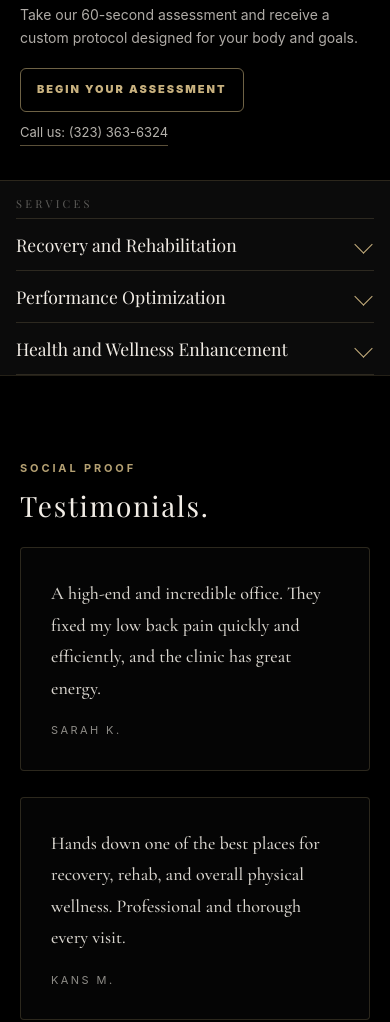
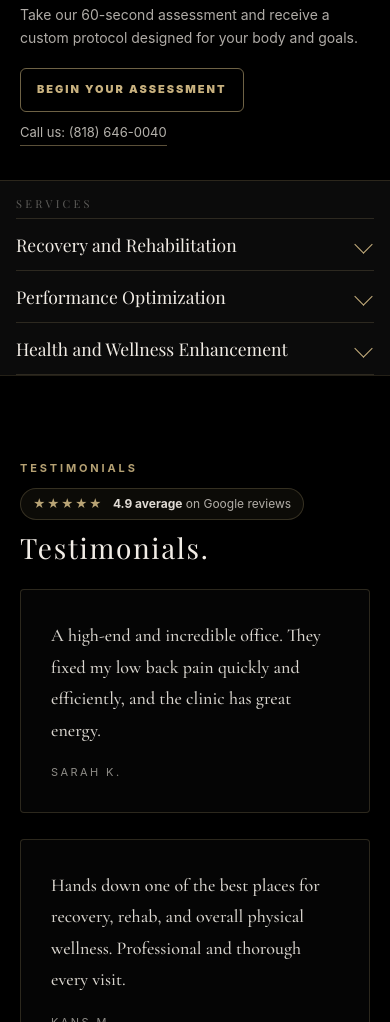
Before and after one commit to sarahkitay/epc-static, a plain HTML site: page index.html in a window 390 px wide. Shown: the part 978-2000 px from the top of the page. Drawn offline with nearby package versions, Linux system fonts and the light colour scheme; a web font is replaced by a local one.

Commit message:
Refine testimonials header and restore 4.9 rating badge

```diff
--- a/assets/css/styles.css
+++ b/assets/css/styles.css
@@ -600,12 +600,44 @@ img {
   max-width: 1100px;
   margin: 0 auto;
 }
+.epc-testimonials-grid .tg-top{
+  display: flex;
+  align-items: baseline;
+  justify-content: space-between;
+  gap: 14px;
+  margin: 0 0 12px 0;
+}
 .epc-testimonials-grid .tg-eyebrow{
-  margin: 0 0 12px 0;
+  margin: 0;
   font-size: 11px;
   letter-spacing: .26em;
   text-transform: uppercase;
   color: rgba(201,178,127,.90);
+  font-weight: 700;
+}
+.epc-testimonials-grid .tg-rating{
+  display: inline-flex;
+  align-items: center;
+  gap: 10px;
+  padding: 10px 14px;
+  border: 1px solid rgba(201,178,127,.22);
+  background: rgba(201,178,127,.06);
+  border-radius: 999px;
+  color: rgba(242,237,230,.88);
+  line-height: 1;
+  white-space: nowrap;
+}
+.epc-testimonials-grid .tg-stars{
+  color: rgba(201,178,127,.92);
+  letter-spacing: .12em;
+  font-size: 12px;
+}
+.epc-testimonials-grid .tg-ratingText{
+  font-size: 12px;
+  color: rgba(242,237,230,.72);
+}
+.epc-testimonials-grid .tg-ratingText strong{
+  color: rgba(242,237,230,.92);
   font-weight: 700;
 }
 .epc-testimonials-grid .tg-title{
@@ -644,6 +676,14 @@ img {
   color: rgba(242,237,230,.58);
 }
 @media (max-width: 980px){
+  .epc-testimonials-grid .tg-top{
+    flex-direction: column;
+    align-items: flex-start;
+    gap: 10px;
+  }
+  .epc-testimonials-grid .tg-rating{
+    padding: 9px 12px;
+  }
   .epc-testimonials-grid .tg-grid{ grid-template-columns: 1fr; }
   .epc-testimonials-grid .tg-quote{ font-size: 18px; }
 }
--- a/index.html
+++ b/index.html
@@ -35,7 +35,7 @@
       </ul>
 
       <div class="nav-actions" aria-label="Quick actions">
-        <a class="nav-phone" href="tel:+13233636324" data-track="nav_call">(323) 363-6324</a>
+        <a class="nav-phone" href="tel:+18186460040" data-track="nav_call">(818) 646-0040</a>
         <a class="nav-book" href="booking.html" data-track="nav_book">Book Now</a>
       </div>
     </div>
@@ -149,7 +149,7 @@
     </div>
     <div class="epc-conversion-actions">
       <a class="epc-conversion-btn epc-conversion-btn--primary" href="#intake" data-track="band_begin_assessment">Begin Your Assessment</a>
-      <a class="epc-conversion-call" href="tel:+13233636324" data-track="band_call">Call us: (323) 363-6324</a>
+      <a class="epc-conversion-call" href="tel:+18186460040" data-track="band_call">Call us: (818) 646-0040</a>
     </div>
   </div>
 </section>
@@ -735,7 +735,13 @@
    <!-- ===== TESTIMONIALS (Refined grid) ===== -->
 <section id="epc-testimonials" class="epc-testimonials-grid" aria-label="Client testimonials">
   <div class="wrap">
-    <p class="tg-eyebrow">SOCIAL PROOF</p>
+    <div class="tg-top">
+      <p class="tg-eyebrow">TESTIMONIALS</p>
+      <div class="tg-rating" aria-label="Google rating: 4.9 average out of 5">
+        <span class="tg-stars" aria-hidden="true">★★★★★</span>
+        <span class="tg-ratingText"><strong>4.9 average</strong> on Google reviews</span>
+      </div>
+    </div>
     <h2 class="tg-title">Testimonials.</h2>
 
     <div class="tg-grid" aria-label="Testimonials">
@@ -891,7 +897,7 @@
     <section class="epc-cta-bars epc-cta-bars--moody" aria-label="Contact and booking">
       <div class="epc-cta-kicker"></div>
       <div class="epc-cta-row" role="navigation" aria-label="Quick contact links">
-        <a class="epc-cta-btn" href="tel:+13233636324" data-track="cta_bar_call">Call</a>
+        <a class="epc-cta-btn" href="tel:+18186460040" data-track="cta_bar_call">Call</a>
         <a class="epc-cta-btn" href="https://www.google.com/maps/place/Elite+Performance+Clinic/" target="_blank" rel="noopener">Location</a>
         <a class="epc-cta-btn" href="mailto:info@epcla.com">Email</a>
       </div>
@@ -1129,7 +1135,7 @@
         I'll call you
       </label>
       <div class="result-callout" id="result-callout" hidden>
-        Call us: <a href="tel:+13233636324">(323) 363-6324</a> (Mon-Fri, 9am-6pm)
+                    Call us: <a href="tel:+18186460040">(818) 646-0040</a> (Mon-Fri, 9am-6pm)
       </div>
     </fieldset>
 
@@ -1478,7 +1484,7 @@
         }
       } catch (err) {
         console.error(err);
-        alert('Thanks - we could not submit your assessment right now. Please call (323) 363-6324.');
+        alert('Thanks - we could not submit your assessment right now. Please call (818) 646-0040.');
         if (submitButton) submitButton.disabled = false;
       }
     });
@@ -1783,7 +1789,7 @@
           <div class="footer-col">
             <h3>Contact</h3>
             <ul>
-              <li><a href="tel:+13233636324">(323) 363-6324</a></li>
+              <li><a href="tel:+18186460040">(818) 646-0040</a></li>
               <li><a href="mailto:info@epcla.com">info@epcla.com</a></li>
               <li><a href="https://www.google.com/maps/place/Elite+Performance+Clinic/" target="_blank" rel="noopener">Sherman Oaks, CA</a></li>
             </ul>
```
